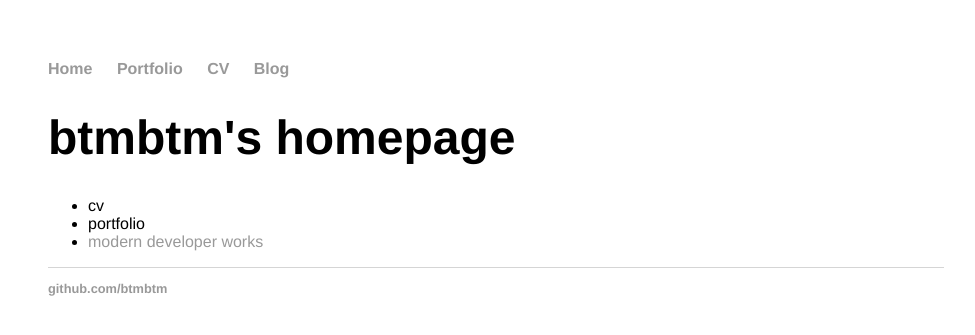
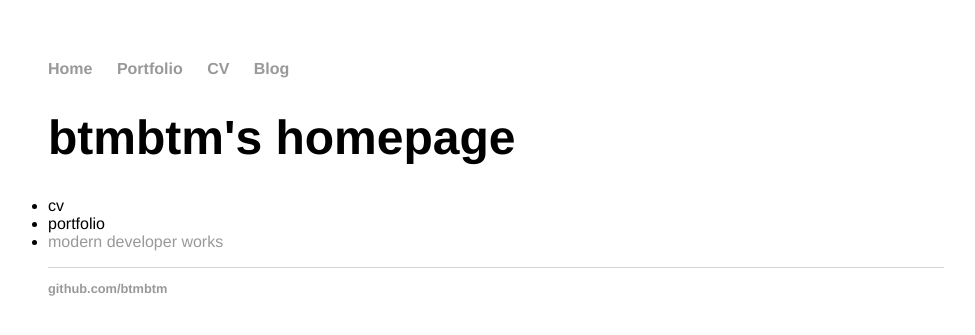
Before and after one commit to btmbtm/btmbtm.github.io, a Jekyll site: the page built from index.html, in a window 1280 px wide. Shown: the top 335 px of the page, without its empty margins (144-1119 px from the left). Built offline with Jekyll 4.4.1, drawn with Linux system fonts in a browser that asks for light colours; Markdown is read by kramdown in place of the engine named in the settings.

Commit message:
Update main.css

```diff
--- a/css/main.css
+++ b/css/main.css
@@ -4,7 +4,7 @@ body {
     font-family:'Helvetica', 'Arial', 'Sans-Serif';
 }
 nav ul, footer ul {
-    font-family:'Helvetica', 'Arial', 'Sans-Serif';
+
     padding: 0px;
     list-style: none;
     font-weight: bold;
@@ -13,7 +13,6 @@ nav ul li, footer ul li {
     display: inline;
     margin-right: 20px;
 }
-
 a {
     text-decoration: none;
     color: #999;
@@ -23,7 +22,6 @@ a:hover {
 }
 h1 {
     font-size: 3em;
-    font-family:'Helvetica', 'Arial', 'Sans-Serif';
 }
 p {
     font-size: 1.5em;
@@ -34,3 +32,8 @@ footer {
     border-top: 1px solid #d5d5d5;
     font-size: .8em;
 }
+
+ul{
+    text-decoration: none;
+    padding: 0;
+}
```
